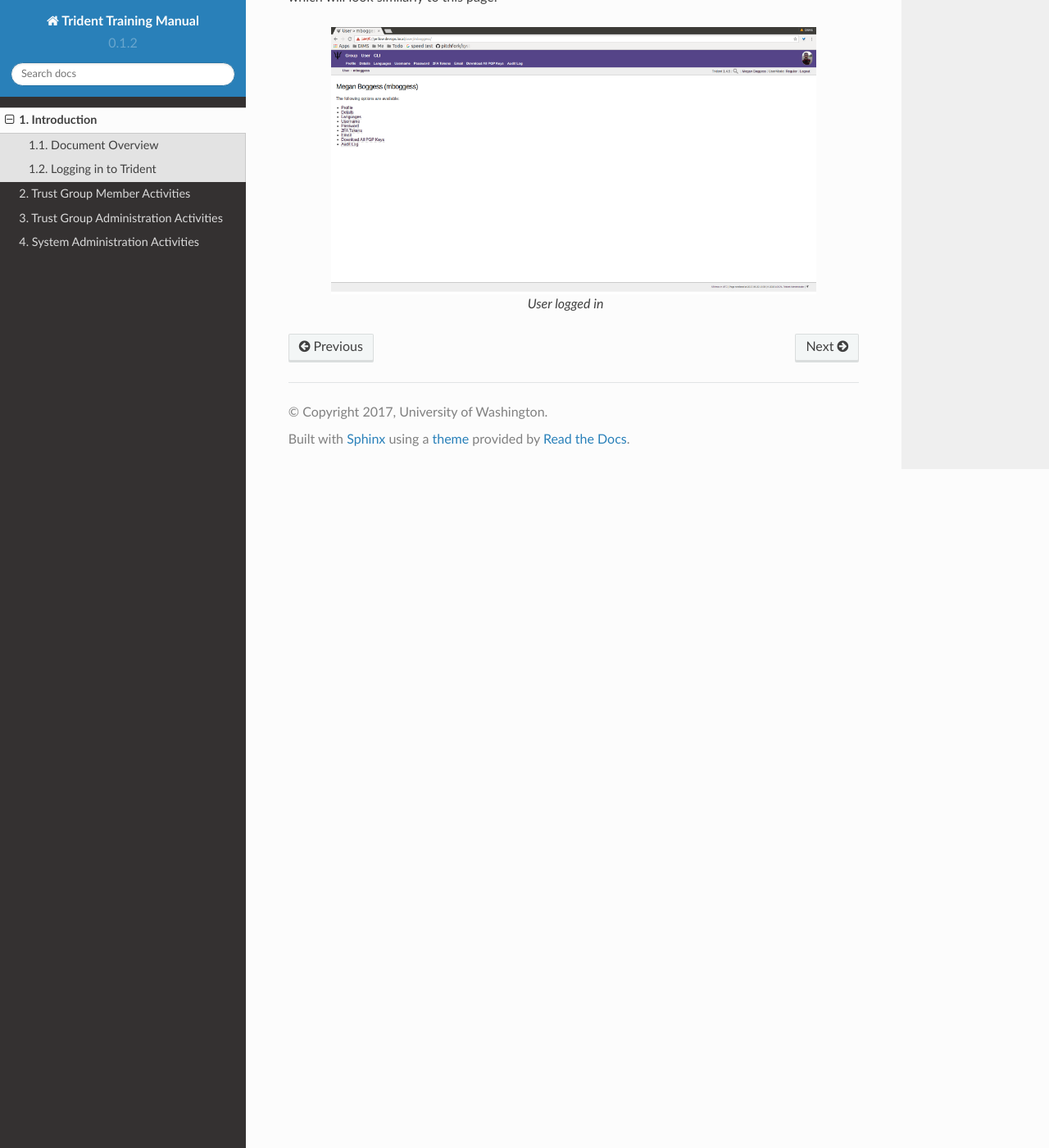
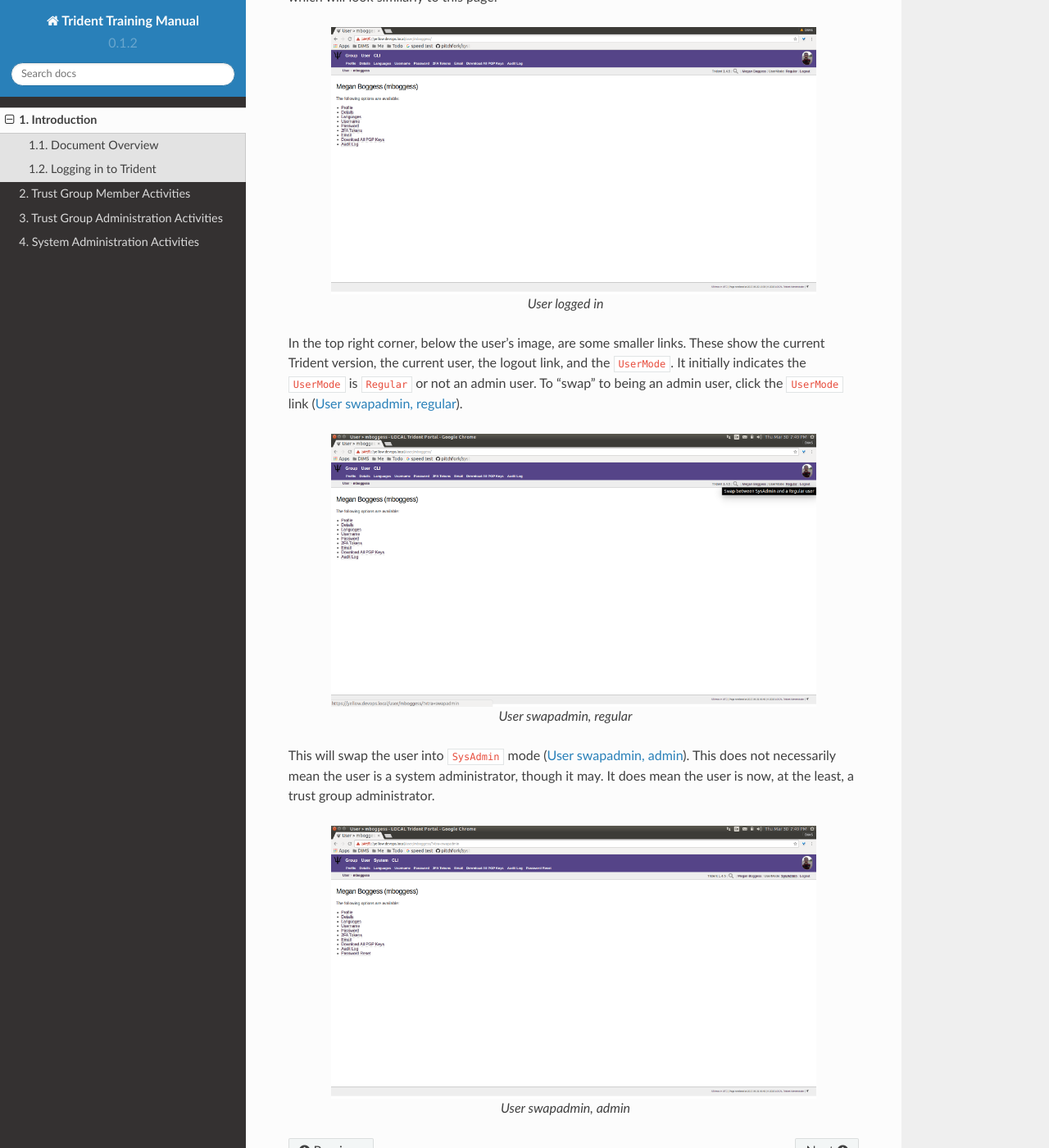
Before and after one commit to uw-dims/trident-training-manual, a Sphinx documentation site: the page built from docs/source/introduction.rst, in a window 1280 px wide and 1400 px high, scrolled down 1766 px. Shown: the whole window at 82% size. Built offline with Sphinx 7.4.7 and the Read the Docs theme 2.0.0, drawn with Linux system fonts in a browser that asks for light colours; pages that are not in the unit, such as notebooks, are missing from menus.

Commit message:
Add swapadmin documentation to introduction login section.

```diff
--- a/docs/source/introduction.rst
+++ b/docs/source/introduction.rst
@@ -84,3 +84,36 @@ look similarly to this page:
        User logged in
 
 ..
+
+In the top right corner, below the user's image, are some
+smaller links. These show the current Trident version, the
+current user, the logout link, and the ``UserMode``. It
+initially indicates the ``UserMode`` is ``Regular`` or not an
+admin user. To "swap" to being an admin user, click the
+``UserMode`` link (:ref:`userSwapadminRegular`).
+
+.. _userSwapadminRegular:
+
+.. figure:: images/trident/user-admin-shots/user-regular-swapadmin.png
+       :width: 85%
+       :align: center
+
+       User swapadmin, regular
+
+..
+
+This will swap the user into ``SysAdmin`` mode
+(:ref:`userSwapadminAdmin`). This does not necessarily mean
+the user is a system administrator, though it may. It does
+mean the user is now, at the least, a trust group
+administrator.
+
+.. _userSwapadminAdmin:
+
+.. figure:: images/trident/user-admin-shots/user-admin-swapadmin.png
+       :width: 85%
+       :align: center
+
+       User swapadmin, admin
+
+..
```
